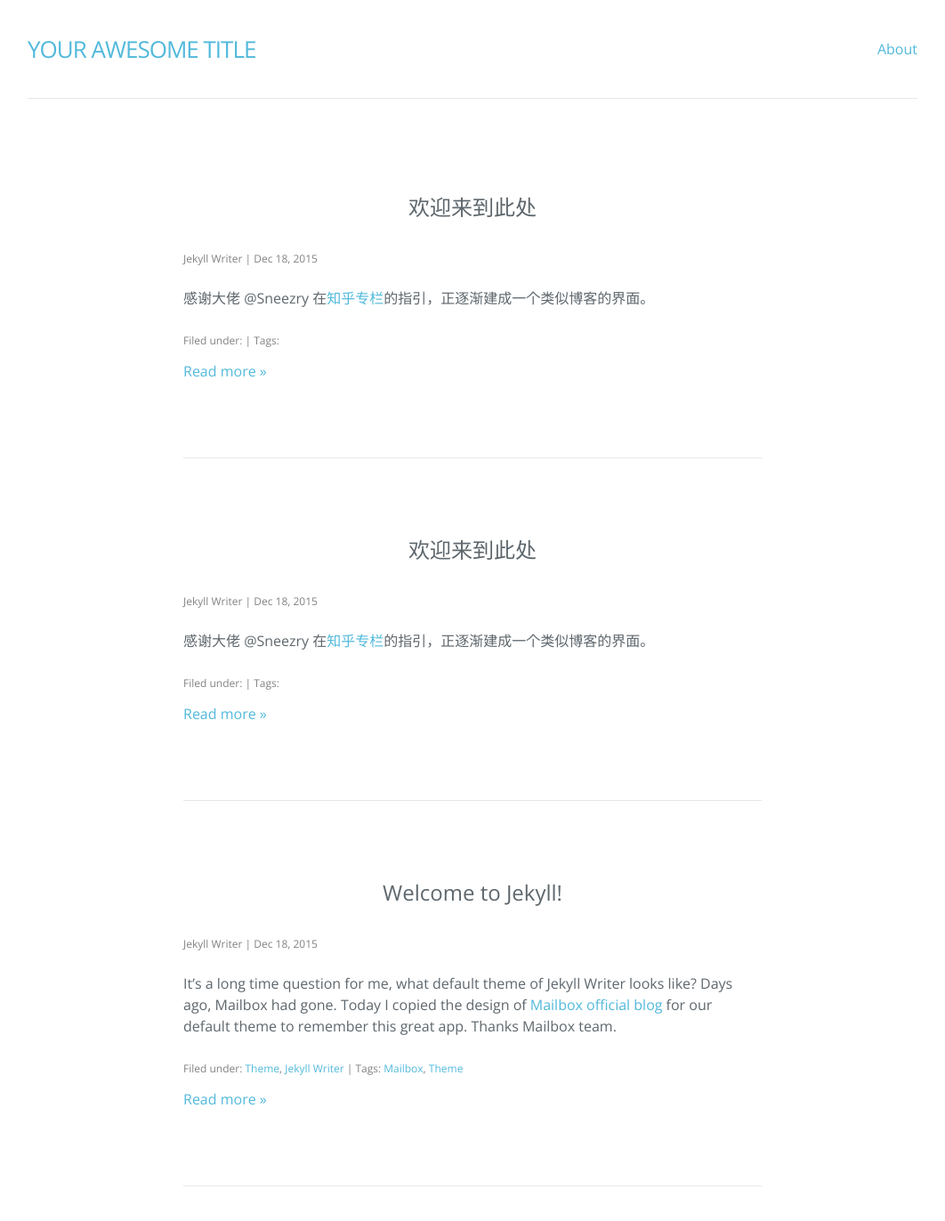
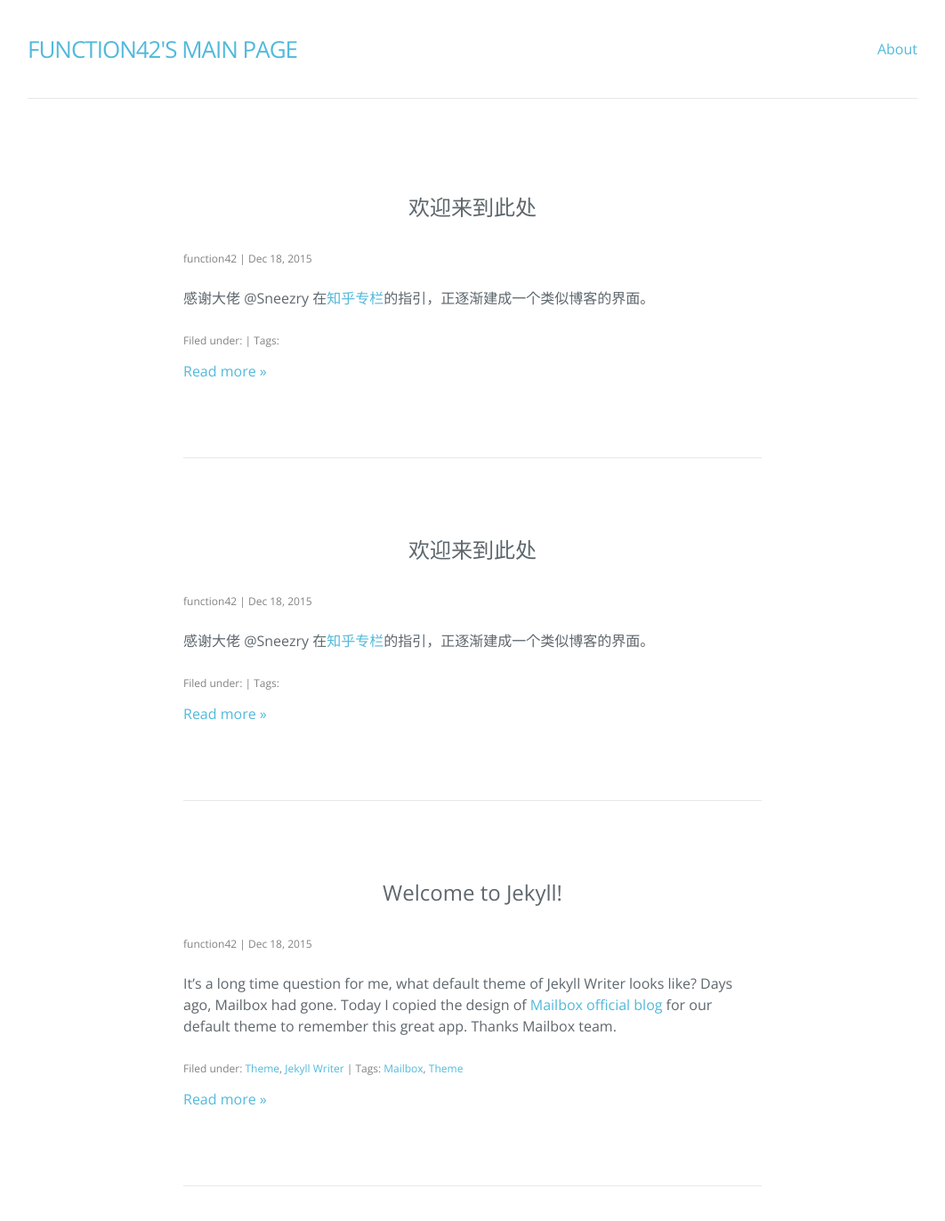
Before and after one commit to function42/function42.github.io, a Jekyll site: the page built from index.html, in a window 1280 px wide and 1400 px high. Shown: the top 1372 px of the window at 89% size, without its empty margins (109-1171 px from the left). Built offline with Jekyll 4.4.1, drawn with Linux system fonts in a browser that asks for light colours; nearby versions of some CDN libraries; the list of posts is cut into pages by our own code; some of the changed text lies outside the part shown.

Commit message:
修改了config文件

```diff
--- a/_config.yml
+++ b/_config.yml
@@ -6,16 +6,16 @@
 # 'jekyll serve'. If you change this file, please restart the server process.
 
 # Site settings
-title: Your awesome title
-author: Jekyll Writer
+title: function42's Main Page
+author: function42
 description: > # this means to ignore newlines until "baseurl:"
   This theme is disigned based on Mailbox Blog, and licensed under MIT.
   This theme is also default theme for new site created by Jekyll Writer.
 permalink: /:year/:month/:day/:title/
 paginate: 6
 paginate_path: "/page/:num/"
-twitter_username: jekyllwriter
-github_username:  jekyllwriter
+# twitter_username: jekyllwriter
+github_username:  function42
 gems: [jekyll-paginate]
 markdown: kramdown
 baseurl: ""
```
